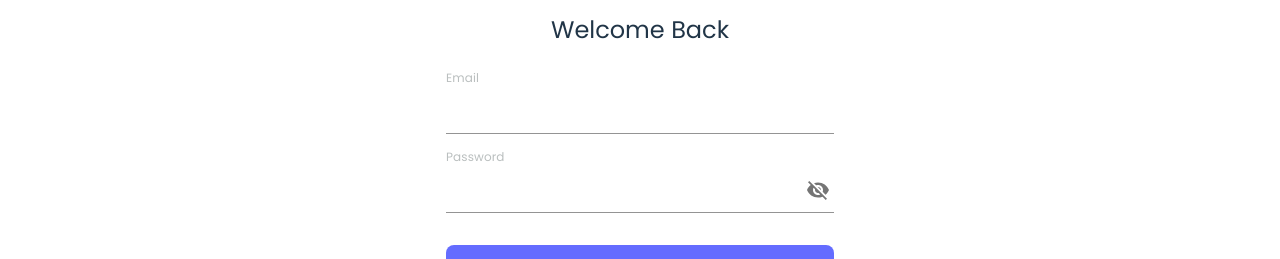
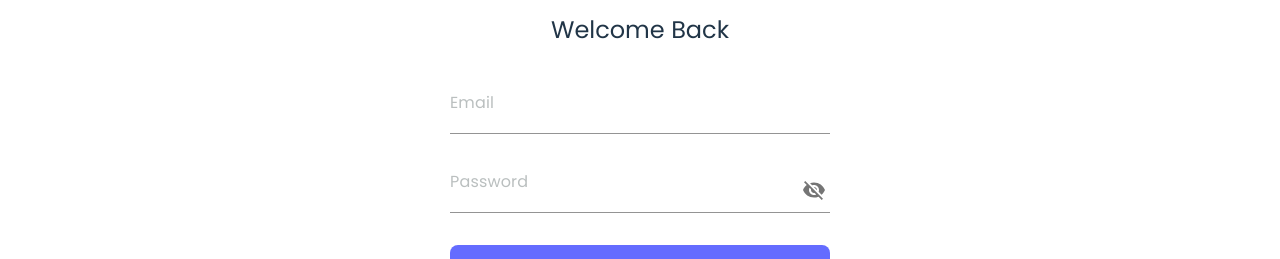
Before and after one commit to mamarmar/virtual_art_gallery, a React (Vite) app: page /login in a window 1280 px wide. Shown: the part 236-495 px from the top of the page. Built offline with nearby package versions, Linux system fonts and the light colour scheme.

Commit message:
input label fix

```diff
--- a/src/components/elements/Input.jsx
+++ b/src/components/elements/Input.jsx
@@ -4,7 +4,7 @@ import { Controller, get } from "react-hook-form";
 import _ from "lodash";
 import VisibilityIcon from "@mui/icons-material/VisibilityOff";
 import VisibilityOffIcon from "@mui/icons-material/Visibility";
-import HighlightOffIcon from '@mui/icons-material/HighlightOff';
+import HighlightOffIcon from "@mui/icons-material/HighlightOff";
 
 const inputLabelStyles = {
   fontFamily: "Poppins",
@@ -60,6 +60,12 @@ const Input = ({
     event.preventDefault();
   };
 
+  const getStartAdornment = () => {
+    if (startAdornment) {
+      return <InputAdornment position="start">{startAdornment}</InputAdornment>;
+    }
+  };
+
   const getEndAdornment = (value) => {
     if (type === "password") {
       return (
@@ -85,12 +91,12 @@ const Input = ({
           </IconButton>
         </InputAdornment>
       );
-    } else if(type === "text" && value) {
+    } else if (type === "text" && value) {
       return (
         <InputAdornment position="end" disablePointerEvents={disabled}>
           <IconButton
             aria-label="clear field"
-            onClick={()=> setValue(name, "")}
+            onClick={() => setValue(name, "")}
             onMouseDown={handleMouseDownPassword}
             edge="end"
             sx={{
@@ -148,11 +154,7 @@ const Input = ({
               },
             }}
             InputProps={{
-              startAdornment: (
-                <InputAdornment position="start">
-                  {startAdornment}
-                </InputAdornment>
-              ),
+              startAdornment: getStartAdornment(),
               endAdornment: getEndAdornment(value),
               sx: {
                 ...rootInputStyles,
```
